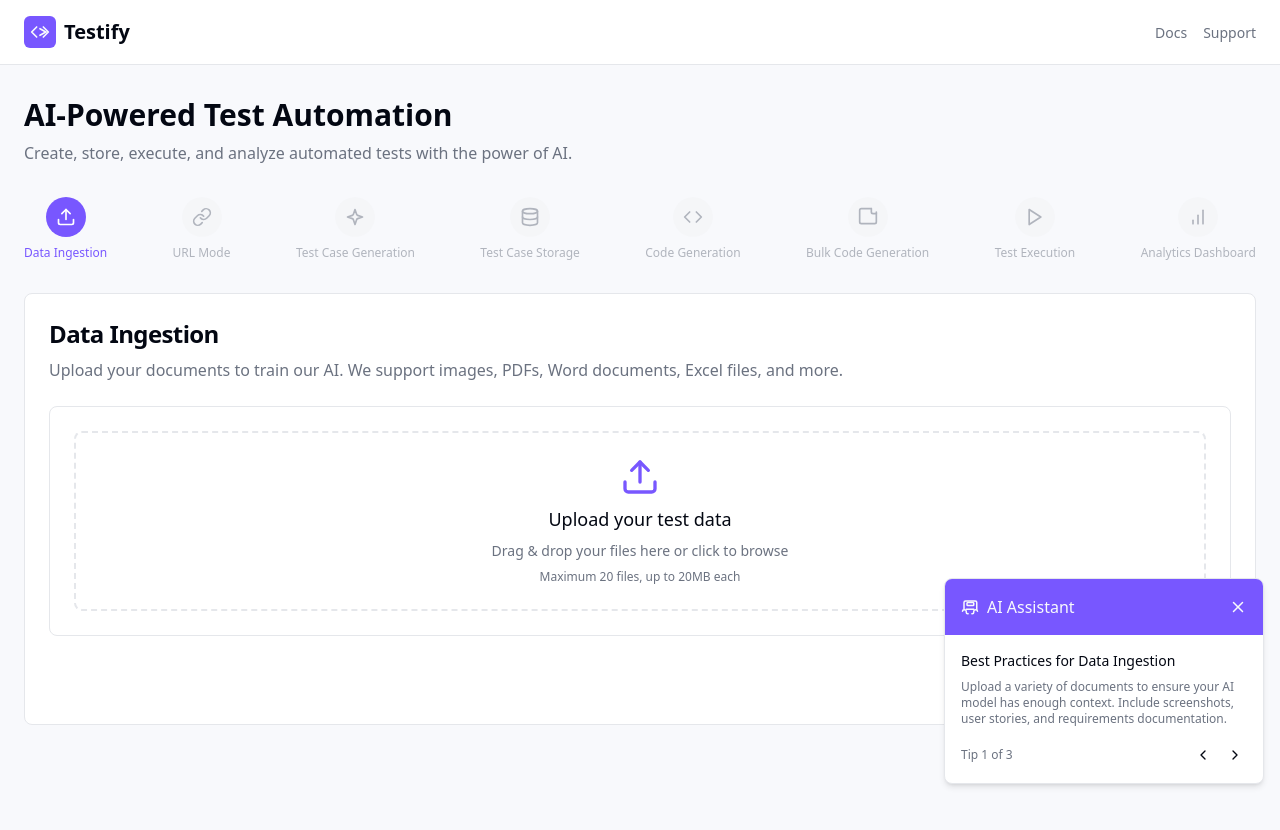
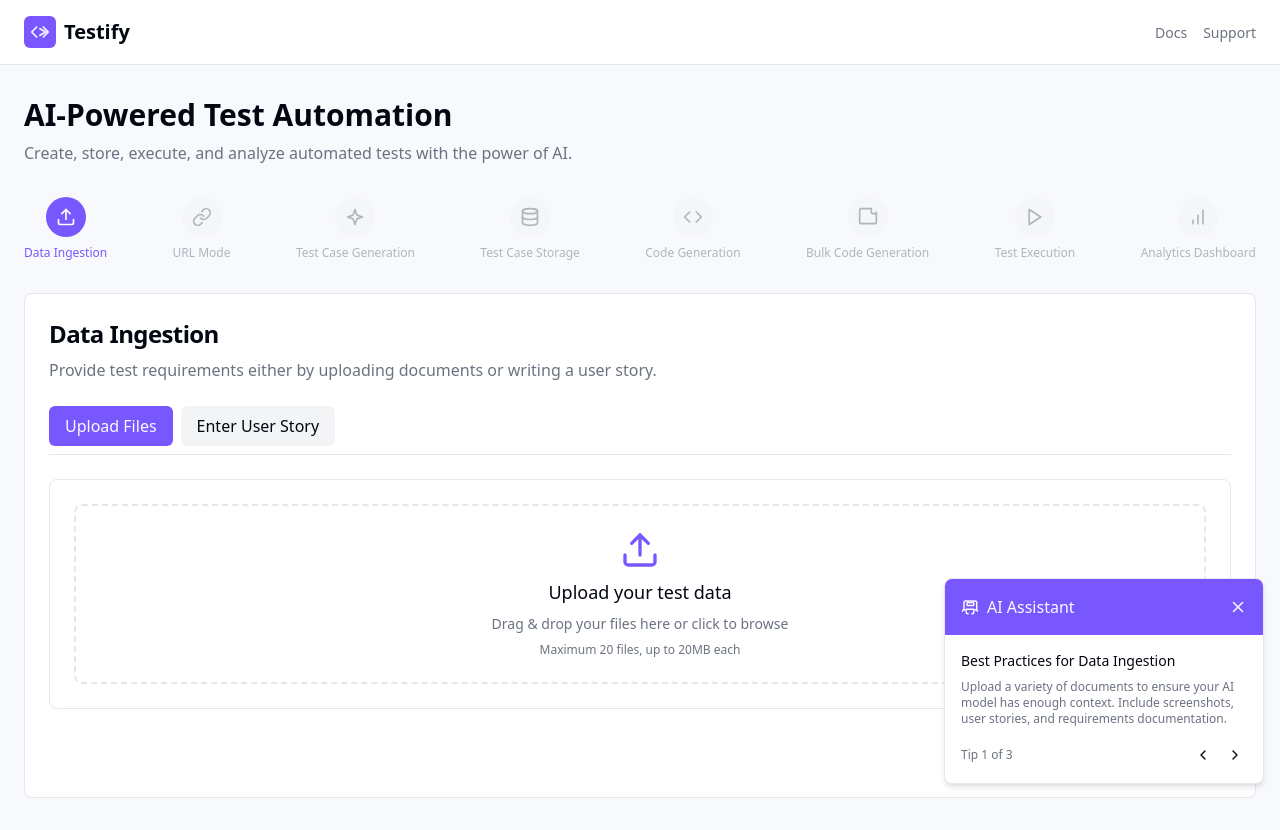
Before and after one commit to RindlamudiCaseware/testify-automator-ai, a React (Vite) app: page / in a window 1280 px wide. Before the commit the page ends 800 px from the top, so only its background shows below. Built offline with nearby package versions, Linux system fonts and the light colour scheme.

Commit message:
Add prompt input to phase 1
Adds a text input field to phase 1 to allow users to input a prompt or story.

```diff
--- a/src/components/phases/phase1-data-ingestion.tsx
+++ b/src/components/phases/phase1-data-ingestion.tsx
@@ -2,6 +2,7 @@
 import React, { useState } from "react";
 import { toast } from "sonner";
 import Uploader from "@/components/uploader";
+import { Textarea } from "@/components/ui/textarea";
 
 interface Phase1Props {
   onComplete: () => void;
@@ -9,6 +10,8 @@ interface Phase1Props {
 
 export default function Phase1DataIngestion({ onComplete }: Phase1Props) {
   const [files, setFiles] = useState<File[]>([]);
+  const [story, setStory] = useState("");
+  const [inputMode, setInputMode] = useState<"files" | "story">("files");
   const [isLoading, setIsLoading] = useState(false);
   const [progress, setProgress] = useState(0);
 
@@ -16,9 +19,22 @@ export default function Phase1DataIngestion({ onComplete }: Phase1Props) {
     setFiles(newFiles);
   };
 
+  const handleStoryChange = (e: React.ChangeEvent<HTMLTextAreaElement>) => {
+    setStory(e.target.value);
+  };
+
+  const handleModeToggle = (mode: "files" | "story") => {
+    setInputMode(mode);
+  };
+
   const handleSubmit = async () => {
-    if (files.length === 0) {
+    if (inputMode === "files" && files.length === 0) {
       toast.error("Please upload at least one file to continue.");
+      return;
+    }
+
+    if (inputMode === "story" && !story.trim()) {
+      toast.error("Please enter a user story or requirement to continue.");
       return;
     }
 
@@ -32,7 +48,11 @@ export default function Phase1DataIngestion({ onComplete }: Phase1Props) {
           clearInterval(timer);
           setTimeout(() => {
             setIsLoading(false);
+            if (inputMode === "files") {
               toast.success(`Successfully ingested ${files.length} files into ChromaDB`);
+            } else {
+              toast.success("Successfully processed your user story in ChromaDB");
+            }
             onComplete();
           }, 500);
           return 100;
@@ -47,11 +67,35 @@ export default function Phase1DataIngestion({ onComplete }: Phase1Props) {
       <div className="space-y-2">
         <h2 className="text-2xl font-semibold tracking-tight">Data Ingestion</h2>
         <p className="text-muted-foreground">
-          Upload your documents to train our AI. We support images, PDFs, Word documents, Excel files, and more.
+          Provide test requirements either by uploading documents or writing a user story.
         </p>
       </div>
 
+      <div className="flex space-x-2 border-b pb-2">
+        <button
+          className={`px-4 py-2 rounded-md ${
+            inputMode === "files"
+              ? "bg-primary text-primary-foreground"
+              : "bg-secondary hover:bg-secondary/80"
+          }`}
+          onClick={() => handleModeToggle("files")}
+        >
+          Upload Files
+        </button>
+        <button
+          className={`px-4 py-2 rounded-md ${
+            inputMode === "story"
+              ? "bg-primary text-primary-foreground"
+              : "bg-secondary hover:bg-secondary/80"
+          }`}
+          onClick={() => handleModeToggle("story")}
+        >
+          Enter User Story
+        </button>
+      </div>
+
       <div className="p-6 border rounded-lg bg-card">
+        {inputMode === "files" ? (
           <Uploader
             onFilesUploaded={handleFilesUploaded}
             title="Upload your test data"
@@ -59,12 +103,32 @@ export default function Phase1DataIngestion({ onComplete }: Phase1Props) {
             maxFiles={20}
             maxSizeInMB={20}
           />
+        ) : (
+          <div className="space-y-4">
+            <h3 className="text-lg font-medium">Enter user story or requirements</h3>
+            <Textarea
+              value={story}
+              onChange={handleStoryChange}
+              placeholder="As a user, I want to be able to... so that I can..."
+              className="min-h-[200px]"
+            />
+            <div className="text-muted-foreground text-sm">
+              <p className="mb-2">Tips for writing effective user stories:</p>
+              <ul className="list-disc pl-5 space-y-1">
+                <li>Use the format: "As a [role], I want [feature] so that [benefit]"</li>
+                <li>Include acceptance criteria when possible</li>
+                <li>Be specific about user interactions and expected outcomes</li>
+                <li>Describe the business value of the feature</li>
+              </ul>
+            </div>
+          </div>
+        )}
       </div>
 
       {isLoading && (
         <div className="space-y-2">
           <div className="flex items-center justify-between">
-            <span className="text-sm font-medium">Processing files...</span>
+            <span className="text-sm font-medium">Processing data...</span>
             <span className="text-sm text-muted-foreground">{progress}%</span>
           </div>
           <div className="w-full bg-secondary rounded-full h-2">
@@ -74,7 +138,9 @@ export default function Phase1DataIngestion({ onComplete }: Phase1Props) {
             ></div>
           </div>
           <p className="text-xs text-muted-foreground">
-            Analyzing and storing documents in ChromaDB...
+            {inputMode === "files"
+              ? "Analyzing and storing documents in ChromaDB..."
+              : "Processing and embedding user story in ChromaDB..."}
           </p>
         </div>
       )}
@@ -82,7 +148,7 @@ export default function Phase1DataIngestion({ onComplete }: Phase1Props) {
       <div className="flex justify-end">
         <button
           onClick={handleSubmit}
-          disabled={isLoading || files.length === 0}
+          disabled={isLoading || (inputMode === "files" && files.length === 0) || (inputMode === "story" && !story.trim())}
           className="px-4 py-2 bg-primary text-primary-foreground rounded-md hover:bg-primary/90 disabled:opacity-50 disabled:cursor-not-allowed"
         >
           {isLoading ? (
```
Also changed, not shown: src/lib/types.ts (line endings or trailing spaces). Lines whose indentation alone changed are shown as unchanged.
